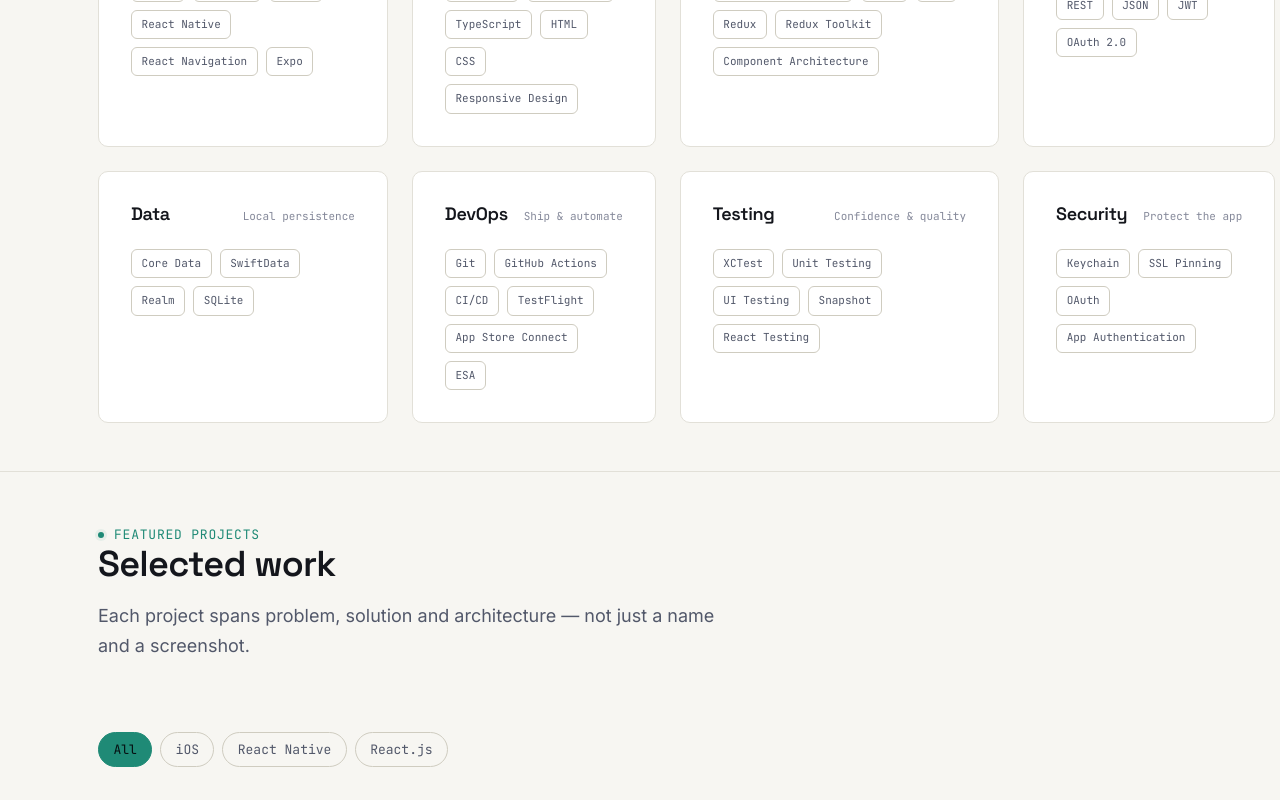
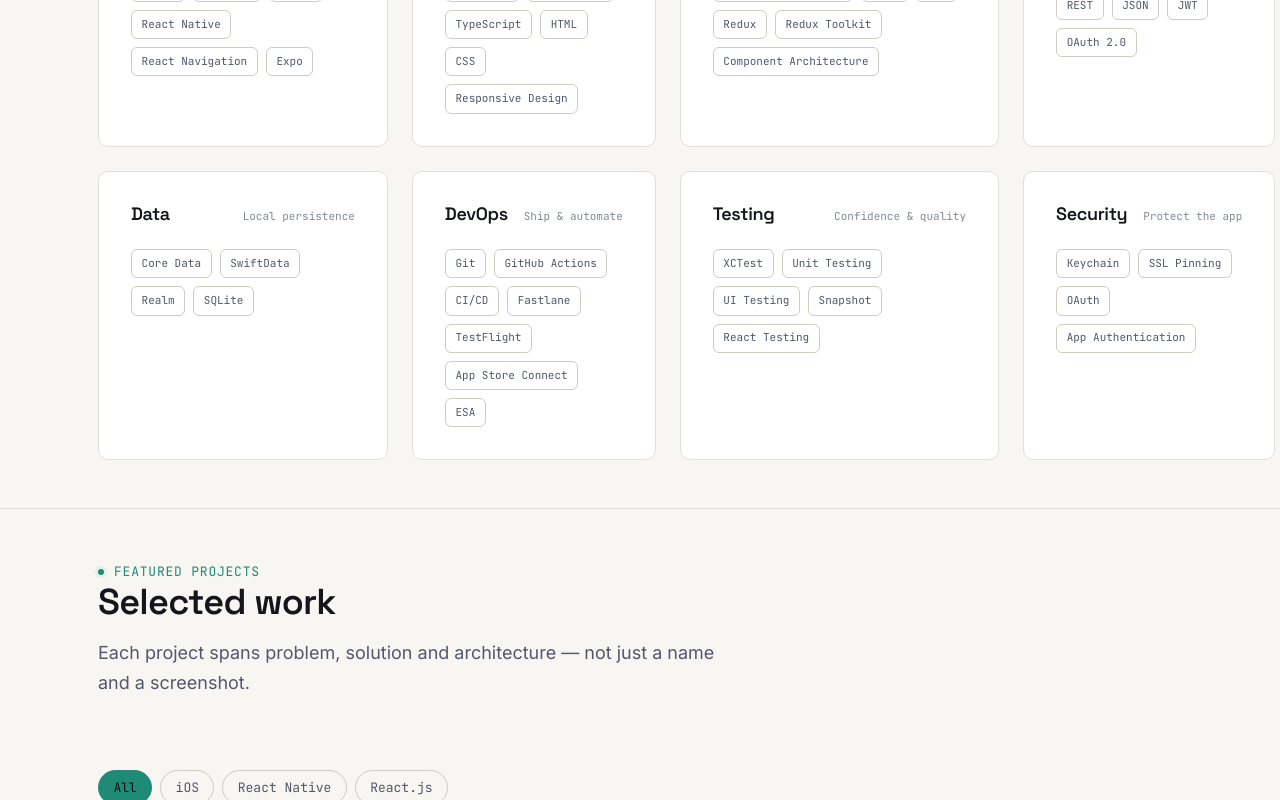
Before and after one commit to rakeshiosdev/rakesh-portfolio, a React (Vite) app: page /#resume in a window 1280 px wide. Before the commit this address led to /#about. Shown: the part 1208-2008 px from the top of the page. Built offline with nearby package versions, Linux system fonts and the light colour scheme.

Commit message:
update skills

```diff
--- a/src/data/skills.ts
+++ b/src/data/skills.ts
@@ -65,6 +65,7 @@ export const skillGroups: SkillGroup[] = [
       "Git",
       "GitHub Actions",
       "CI/CD",
+      "Fastlane",
       "TestFlight",
       "App Store Connect",
       "ESA",
```
